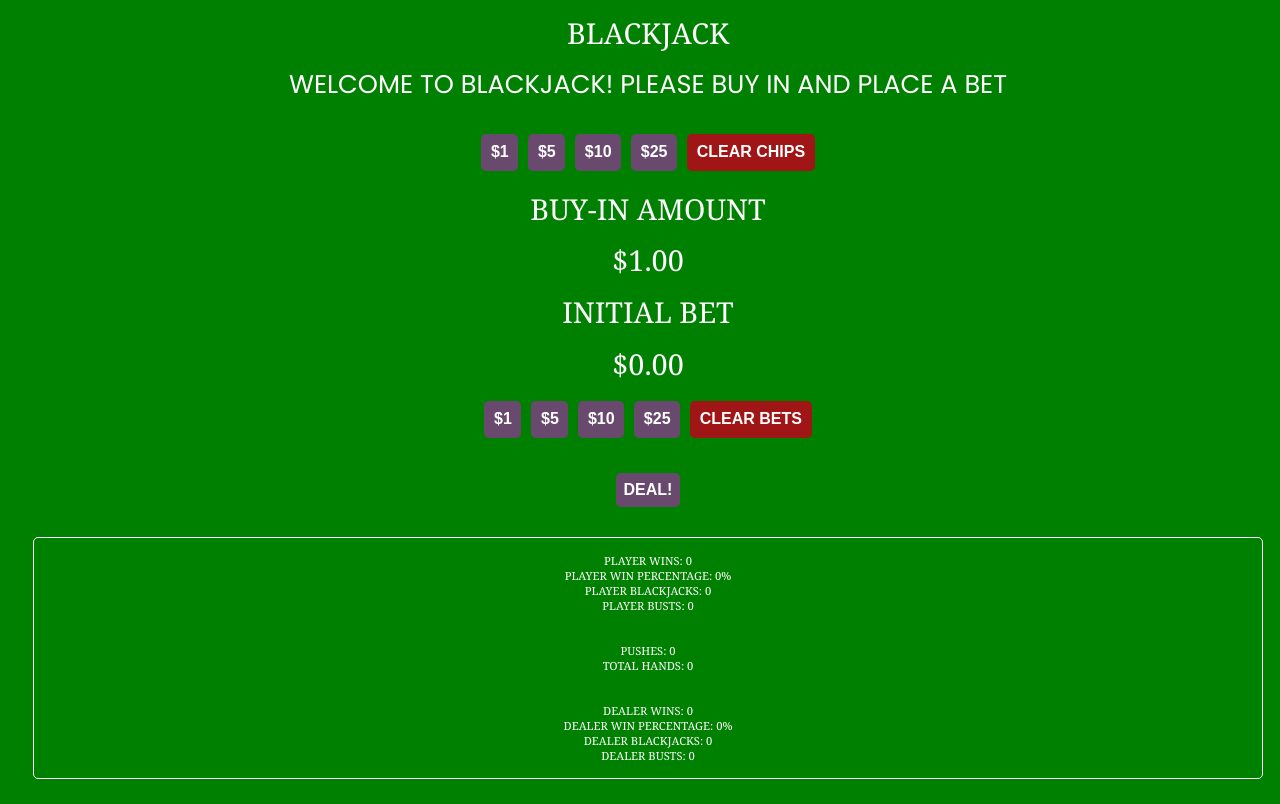
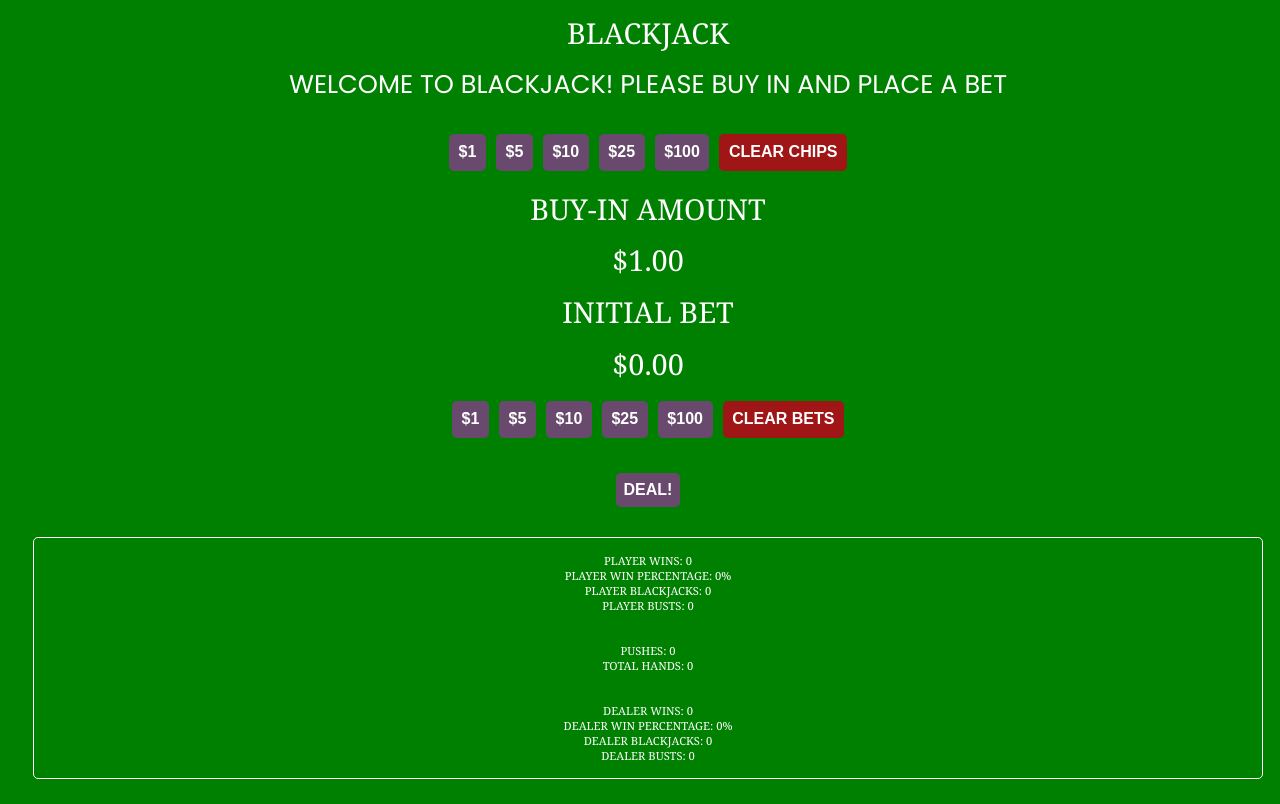
Before and after one commit to jteng1/blackjack, a React (Create React App) app: page / in a window 1280 px wide. Both pictures are taken after a click on the button "$1". Built offline with nearby package versions, Linux system fonts and the light colour scheme; no server answers; a web font is replaced by a local one.

Commit message:
added 100 dollar buttons

```diff
--- a/src/App.js
+++ b/src/App.js
@@ -118,6 +118,12 @@ export default class App extends Component {
     });
   };
 
+  increaseChipHundred = event => {
+    this.setState({
+      playerChips: this.state.playerChips + 100
+    });
+  };
+
   clearChips = event => {
     this.setState({
       playerChips: 0
@@ -169,6 +175,18 @@ export default class App extends Component {
     } else {
       this.setState({
         betAmount: this.state.betAmount + 25
+      });
+    }
+  };
+
+  increaseBetHundred = event => {
+    if (this.state.betAmount + 100 > this.state.playerChips) {
+      this.setState({
+        gameMessage: "You don't have enough chips to bet that amount"
+      });
+    } else {
+      this.setState({
+        betAmount: this.state.betAmount + 100
       });
     }
   };
@@ -688,12 +706,14 @@ export default class App extends Component {
           increaseChipFive={this.increaseChipFive}
           increaseChipTen={this.increaseChipTen}
           increaseChipTwentyFive={this.increaseChipTwentyFive}
+          increaseChipHundred={this.increaseChipHundred}
           clearChips={this.clearChips}
           // Bet Functions
           increaseBetOne={this.increaseBetOne}
           increaseBetFive={this.increaseBetFive}
           increaseBetTen={this.increaseBetTen}
           increaseBetTwentyFive={this.increaseBetTwentyFive}
+          increaseBetHundred={this.increaseBetHundred}
           clearBets={this.clearBets}
         />
         {!this.state.gameStarted ? (
--- a/src/components/Chips.jsx
+++ b/src/components/Chips.jsx
@@ -30,6 +30,12 @@ export default class Chips extends Component {
               onClick={event => this.props.increaseChipTwentyFive(event)}
             >
               $25
+            </button>
+            <button
+              className='sm'
+              onClick={event => this.props.increaseChipHundred(event)}
+            >
+              $100
             </button>
             <button
               className='sm red'
@@ -69,6 +75,12 @@ export default class Chips extends Component {
                     onClick={event => this.props.increaseBetTwentyFive(event)}
                   >
                     $25
+                  </button>
+                  <button
+                    className='sm'
+                    onClick={event => this.props.increaseBetHundred(event)}
+                  >
+                    $100
                   </button>
                   <button
                     className='sm red'
@@ -114,6 +126,12 @@ export default class Chips extends Component {
                     $25
                   </button>
                   <button
+                    className='sm'
+                    onClick={event => this.props.increaseBetHundred(event)}
+                  >
+                    $100
+                  </button>
+                  <button
                     className='sm red'
                     onClick={event => this.props.clearBets(event)}
                   >
--- a/src/index.css
+++ b/src/index.css
@@ -57,7 +57,7 @@ button {
 
 button:hover {
   background: white;
-  color: blue;
+  color: #427643;
 }
 
 button.lg {
```
